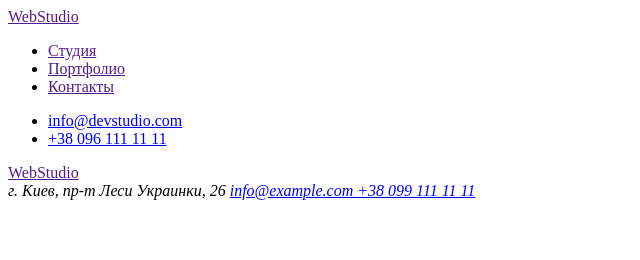
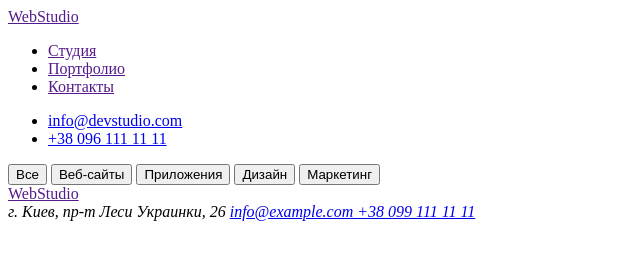
Before and after one commit to dmyyytro/goit-markup-hw-02, a plain HTML site: page portfolio.html in a window 1280 px wide. Shown: the whole page, without its empty margins (0-640 px from the left). Drawn offline with Linux system fonts and the light colour scheme.

Commit message:
img's download

```diff
--- a/portfolio.html
+++ b/portfolio.html
@@ -21,7 +21,13 @@
         </ul>
 </header>
 
-<main></main>
+<main>
+   <button>Все</button>
+   <button>Веб-сайты</button>
+   <button>Приложения</button>
+   <button>Дизайн</button>
+   <button>Маркетинг</button>
+</main>
 
 <footer>
     <a href="">WebStudio</a>
```
Also changed, not shown: css/styles.css (added), index.html (line endings or trailing spaces), portfolio_img/img-1.jpg (added), portfolio_img/img-2.jpg (added), portfolio_img/img-3.jpg (added), portfolio_img/img-4.jpg (added), portfolio_img/img-5.jpg (added), portfolio_img/img-6.jpg (added), portfolio_img/img-7.jpg (added), portfolio_img/img-8.jpg (added), portfolio_img/img-9.jpg (added), 1 other file.
